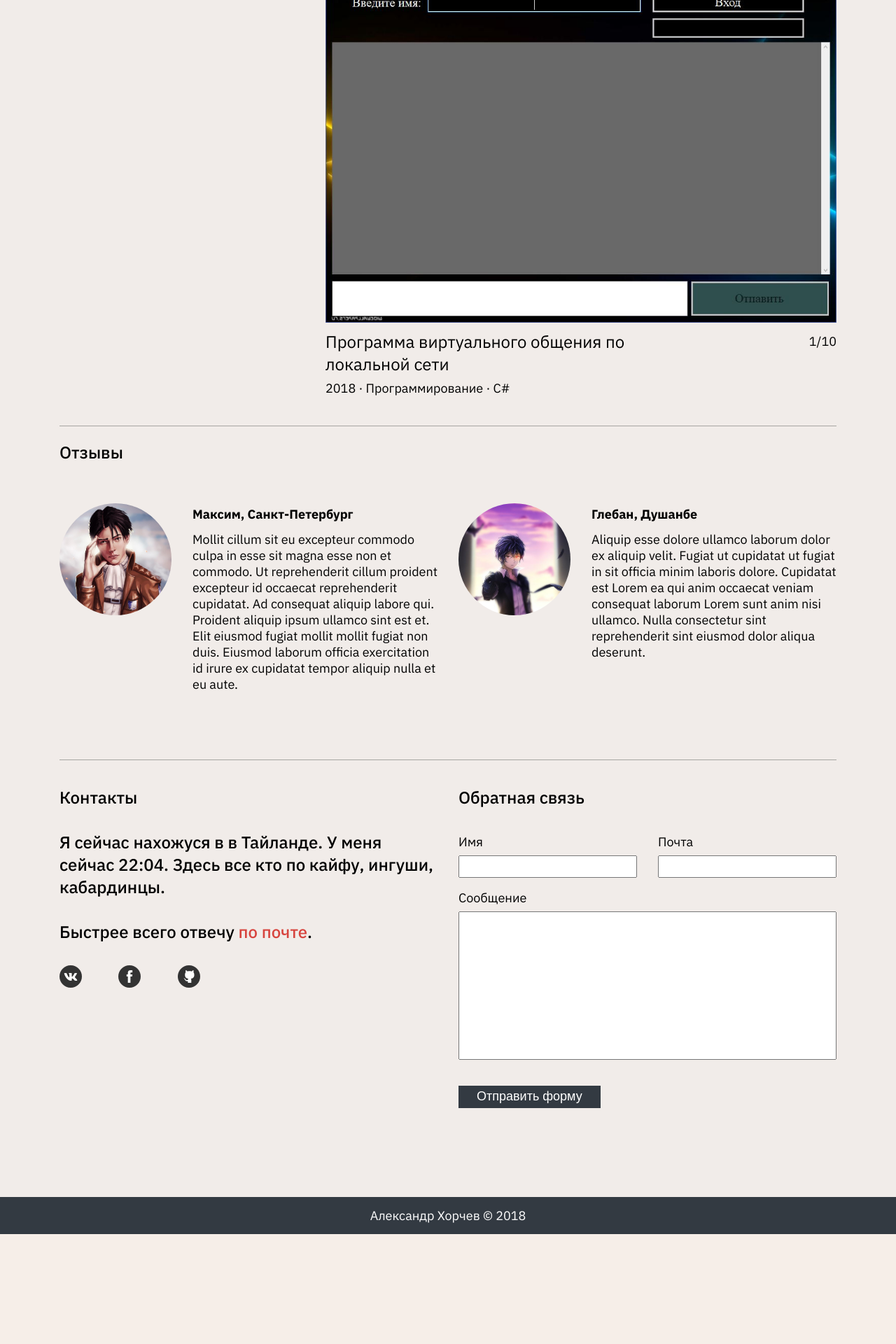
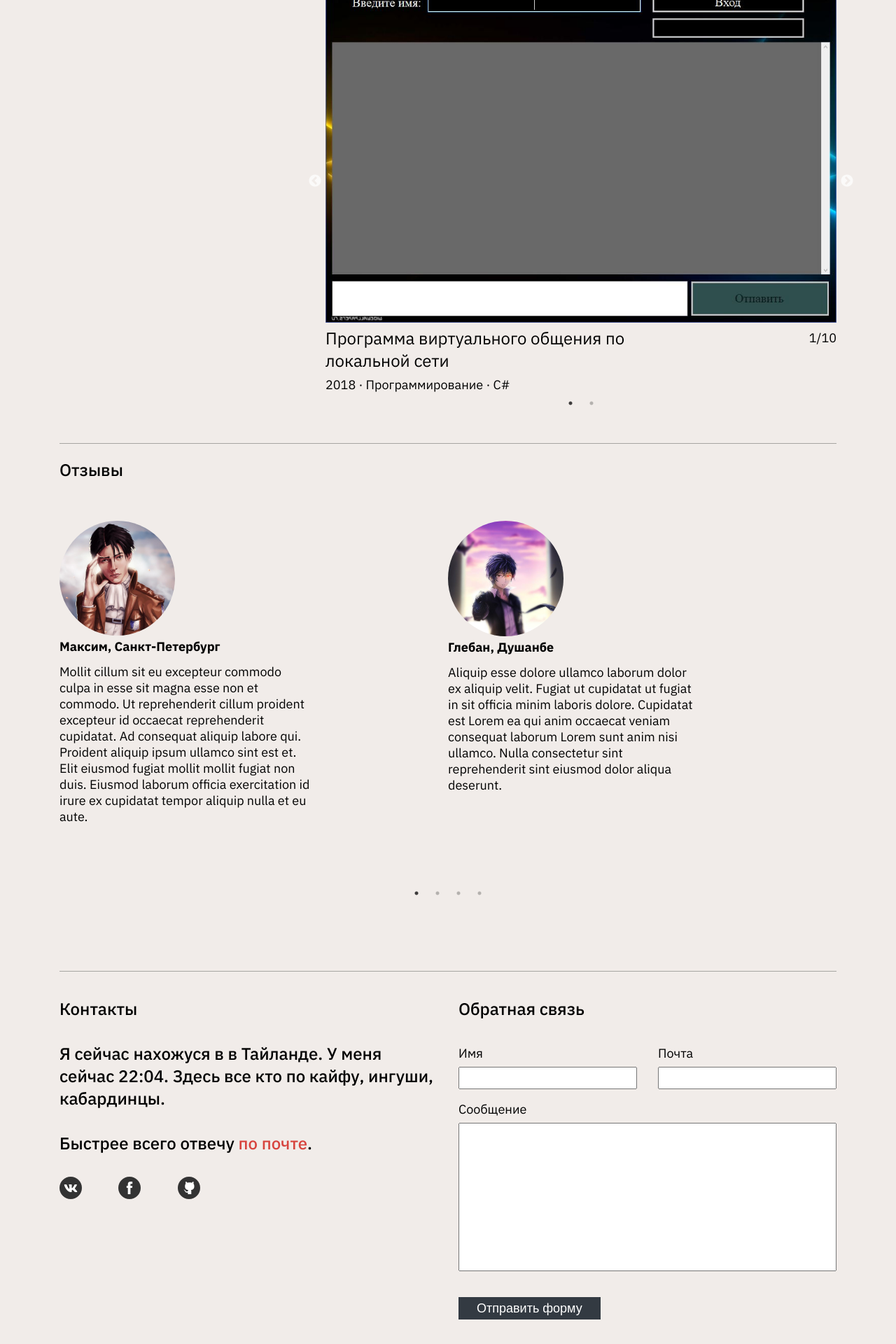
Before and after one commit to Alexzer123/lending, a PHP site: page / in a window 1280 px wide. Shown: the part 621-2541 px from the top of the page at 70% size. Before the commit the page ends 2384 px from the top, so only its background shows below. Run offline with PHP 8.4, Linux system fonts and the light colour scheme; some libraries are stand-ins or nearby versions.

Commit message:
Fixed and init two sliders.

```diff
--- a/index.php
+++ b/index.php
@@ -5,7 +5,7 @@
 $submit = false;
 $result = false;
 
-if(count($_POST) > 0){
+if (count($_POST) > 0) {
     $submit = true;
 
     //получаем данные формы
@@ -37,8 +37,8 @@
     <link rel="stylesheet" href="css/reset.css">
     <link rel="stylesheet" href="css/bootstrap-grid.min.css">
     <link href="https://fonts.googleapis.com/css?family=IBM+Plex+Sans:400,500,700&amp;subset=cyrillic" rel="stylesheet">
-    <link rel="stylesheet" type="text/css" href="slick/slick.css"/>
-<link rel="stylesheet" type="text/css" href="slick/slick-theme.css"/>
+    <link rel="stylesheet" type="text/css" href="slick/slick.css" />
+    <link rel="stylesheet" type="text/css" href="slick/slick-theme.css" />
     <link rel="stylesheet" href="css/styles.css">
 
 </head>
@@ -99,6 +99,7 @@
                 </div>
                 <div class="col-8">
                     <div class="projects-slider">
+
                         <figure>
                             <img src="img/projects/Chat.jpg" alt="Программа виртуального общения по локальной сети">
                             <figcaption>
@@ -115,7 +116,27 @@
                                 </div>
                             </figcaption>
                         </figure>
+
+                        <figure>
+                            <img src="img/projects/Game.jpg" alt="Браузерная игра Арканоид">
+                            <figcaption>
+                                <div class="row">
+                                    <div class="col-9">
+                                        <h3>Браузерная игра Арканоид</h3>
+                                    </div><!-- /.col-9 -->
+                                    <div class="col-3">
+                                        <div class="counter">2/10</div>
+                                        <!-- /.counter -->
+                                    </div><!-- /.col-3 -->
+                                </div><!-- /.row -->
+                                <div class="meta">
+                                    2018 &#183; Программирование &#183; HTML, CSS, JavaScript
                                 </div>
+                                <!-- /.meta -->
+                            </figcaption>
+                        </figure>
+
+                    </div><!-- /.projects-slider -->
                 </div>
             </div><!-- /.row -->
         </div><!-- /.conatiner -->
@@ -125,8 +146,9 @@
         <div class="container">
             <div class="wrapper">
                 <h2>Отзывы</h2>
-                <div class="row">
-                    <div class="col-6">
+
+                <div class="reviews-slider">
+
                     <div class="row">
                         <div class="col-4">
                             <figure>
@@ -142,8 +164,7 @@
                                 id irure ex cupidatat tempor aliquip nulla et eu aute.</p>
                         </div>
                     </div>
-                    </div><!-- col-6 -->
-                    <div class="col-6">
+
                     <div class="row">
                         <div class="col-4">
                             <figure>
@@ -159,8 +180,41 @@
                                 reprehenderit sint eiusmod dolor aliqua deserunt.</p>
                         </div>
                     </div>
-                    </div><!-- col-6 -->
-                </div><!-- row -->
+
+                    <div class="row">
+                        <div class="col-4">
+                            <figure>
+                                <img src="img/reviews/3.jpg" alt="Блейз Шарп, Карибы">
+                            </figure>
+                        </div>
+                        <div class="col-8">
+                            <h3>Блейз Шарп, Карибы</h3>
+                            <p>Aliquip esse dolore ullamco laborum dolor ex aliquip velit. Fugiat ut cupidatat ut
+                                fugiat in sit officia minim laboris dolore. Cupidatat est Lorem ea qui anim
+                                occaecat
+                                veniam consequat laborum Lorem sunt anim nisi ullamco. Nulla consectetur sint
+                                reprehenderit sint eiusmod dolor aliqua deserunt.</p>
+                        </div>
+                    </div><!-- /.row -->
+
+                    <div class="row">
+                        <div class="col-4">
+                            <figure>
+                                <img src="img/reviews/3.jpg" alt="Блейз Шарп, Карибы">
+                            </figure>
+                        </div>
+                        <div class="col-8">
+                            <h3>Блейз Шарп, Карибы</h3>
+                            <p>Aliquip esse dolore ullamco laborum dolor ex aliquip velit. Fugiat ut cupidatat ut
+                                fugiat in sit officia minim laboris dolore. Cupidatat est Lorem ea qui anim
+                                occaecat
+                                veniam consequat laborum Lorem sunt anim nisi ullamco. Nulla consectetur sint
+                                reprehenderit sint eiusmod dolor aliqua deserunt.</p>
+                        </div>
+                    </div><!-- /.row -->
+
+                </div><!-- /.reviews-slider -->
+
             </div><!-- wrapper -->
         </div><!-- container -->
     </section><!-- /#reviews -->
@@ -220,11 +274,13 @@
                                 <textarea name="text" id="text" rows="10" required></textarea>
                                 <button type="submit">Отправить форму</button>
                             </form>
-                            <?php if($submit && $result): ?>
-                                <div class="submit submit-success">Спасибо, ваше сообщение отправлено. Я отвечу вам в ближайщее время.</div>
+                            <?php if ($submit && $result): ?>
+                            <div class="submit submit-success">Спасибо, ваше сообщение отправлено. Я отвечу вам в
+                                ближайщее время.</div>
                             <?php endif; ?>
-                            <?php if($submit && !$result): ?>
-                                <div class="submit submit-error">Ошибка отправки сообщеня. Пожалуйста, свяжитесь со мной по email.</div>
+                            <?php if ($submit && !$result): ?>
+                            <div class="submit submit-error">Ошибка отправки сообщеня. Пожалуйста, свяжитесь со мной по
+                                email.</div>
                             <?php endif; ?>
                         </div>
 
@@ -243,6 +299,25 @@
     <script type="text/javascript" src="//code.jquery.com/jquery-1.11.0.min.js"></script>
     <script type="text/javascript" src="//code.jquery.com/jquery-migrate-1.2.1.min.js"></script>
     <script type="text/javascript" src="slick/slick.min.js"></script>
+
+    <script type="text/javascript">
+        $(document).ready(function() {
+
+            $('.projects-slider').slick({
+                autoplay: true,
+                dots: true
+            });
+
+            $('.reviews-slider').slick({
+                slidesPerRow: 2,
+                slidesToShow: 2,
+                arrows: false,
+                dots: true,
+            });
+
+        });
+    </script>
+
 </body>
 
 </html>
```
Also changed, not shown: img/projects/Game.jpg (added). Lines whose indentation alone changed are shown as unchanged.
